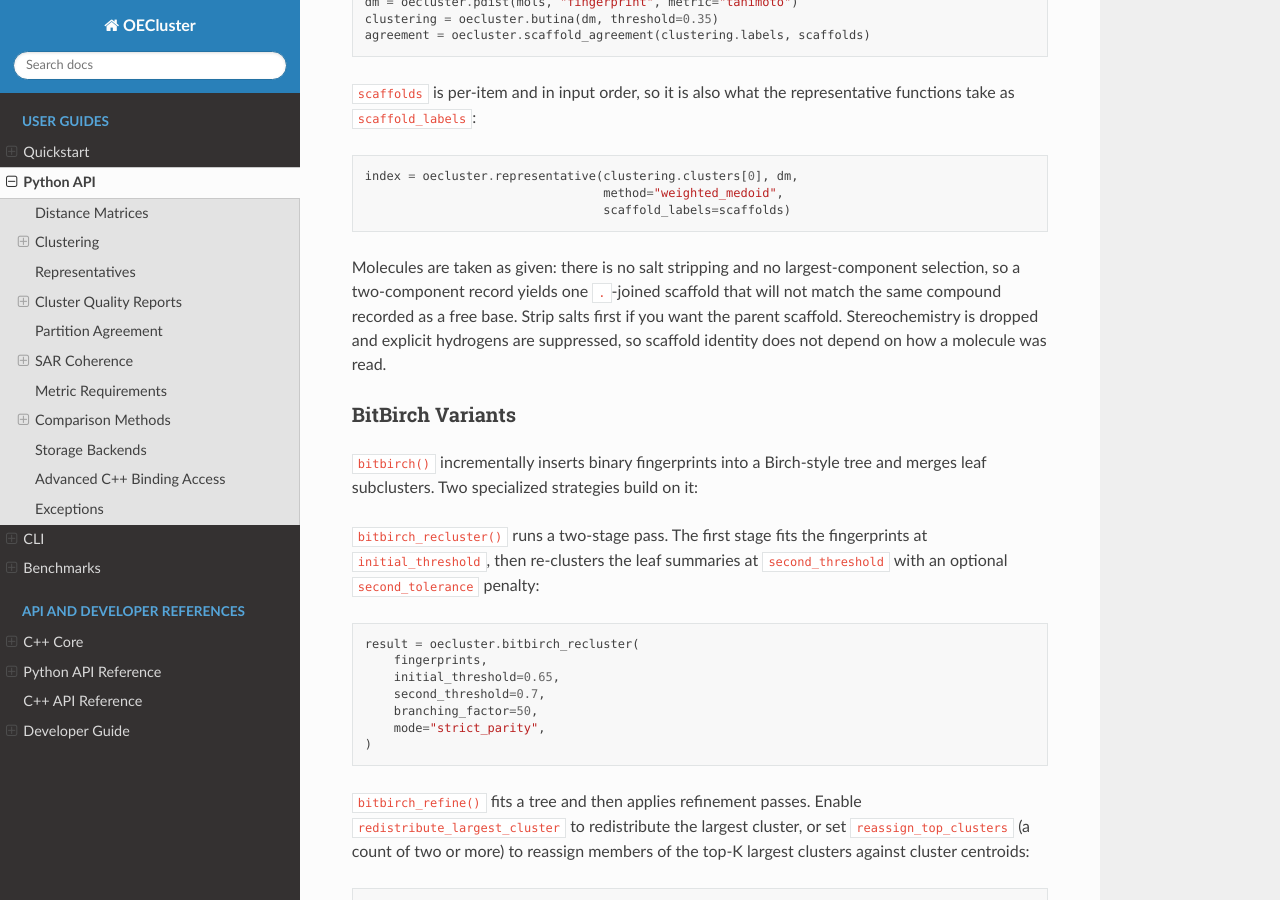
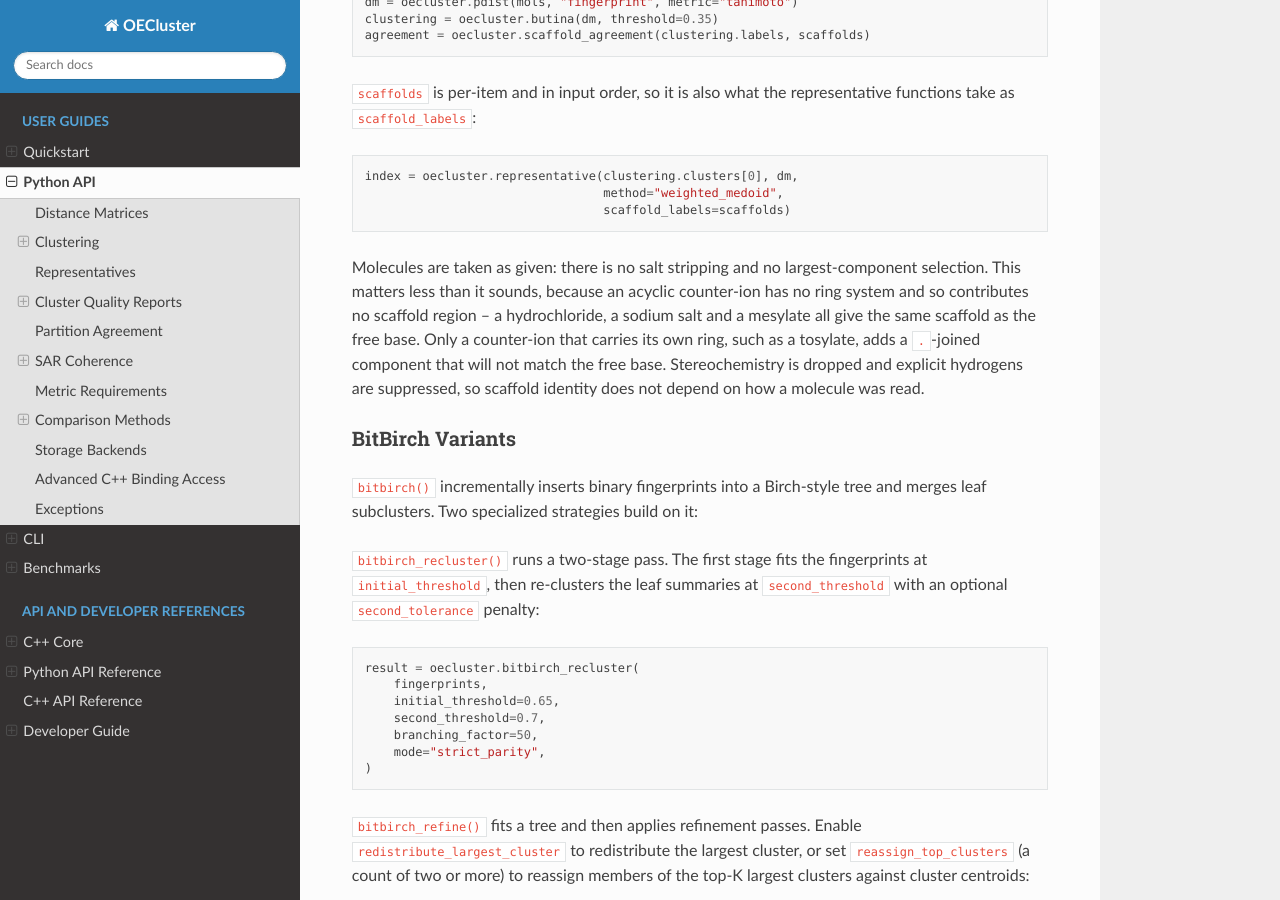
Before and after one commit to scott-arne/oecluster, a Sphinx documentation site: the page built from docs/python-api.md, in a window 1280 px wide and 900 px high, scrolled down 3990 px. Built offline with Sphinx 7.4.7 and the Read the Docs theme 3.1.0, drawn with Linux system fonts in a browser that asks for light colours; pages that are not in the unit, such as notebooks, are missing from menus; the version number is read from the project's files by our own code.

Commit message:
docs: correct the Murcko salt caveat for acyclic counter-ions

````diff
--- a/docs/python-api.md
+++ b/docs/python-api.md
@@ -202,10 +202,13 @@ index = oecluster.representative(clustering.clusters[0], dm,
 ```
 
 Molecules are taken as given: there is no salt stripping and no largest-component
-selection, so a two-component record yields one `.`-joined scaffold that will not
-match the same compound recorded as a free base. Strip salts first if you want
-the parent scaffold. Stereochemistry is dropped and explicit hydrogens are
-suppressed, so scaffold identity does not depend on how a molecule was read.
+selection. This matters less than it sounds, because an acyclic counter-ion has
+no ring system and so contributes no scaffold region -- a hydrochloride, a
+sodium salt and a mesylate all give the same scaffold as the free base. Only a
+counter-ion that carries its own ring, such as a tosylate, adds a `.`-joined
+component that will not match the free base. Stereochemistry is dropped and
+explicit hydrogens are suppressed, so scaffold identity does not depend on how a
+molecule was read.
 
 ### BitBirch Variants
 
````
Also changed, not shown: CHANGELOG.md (+3 -1 lines).
